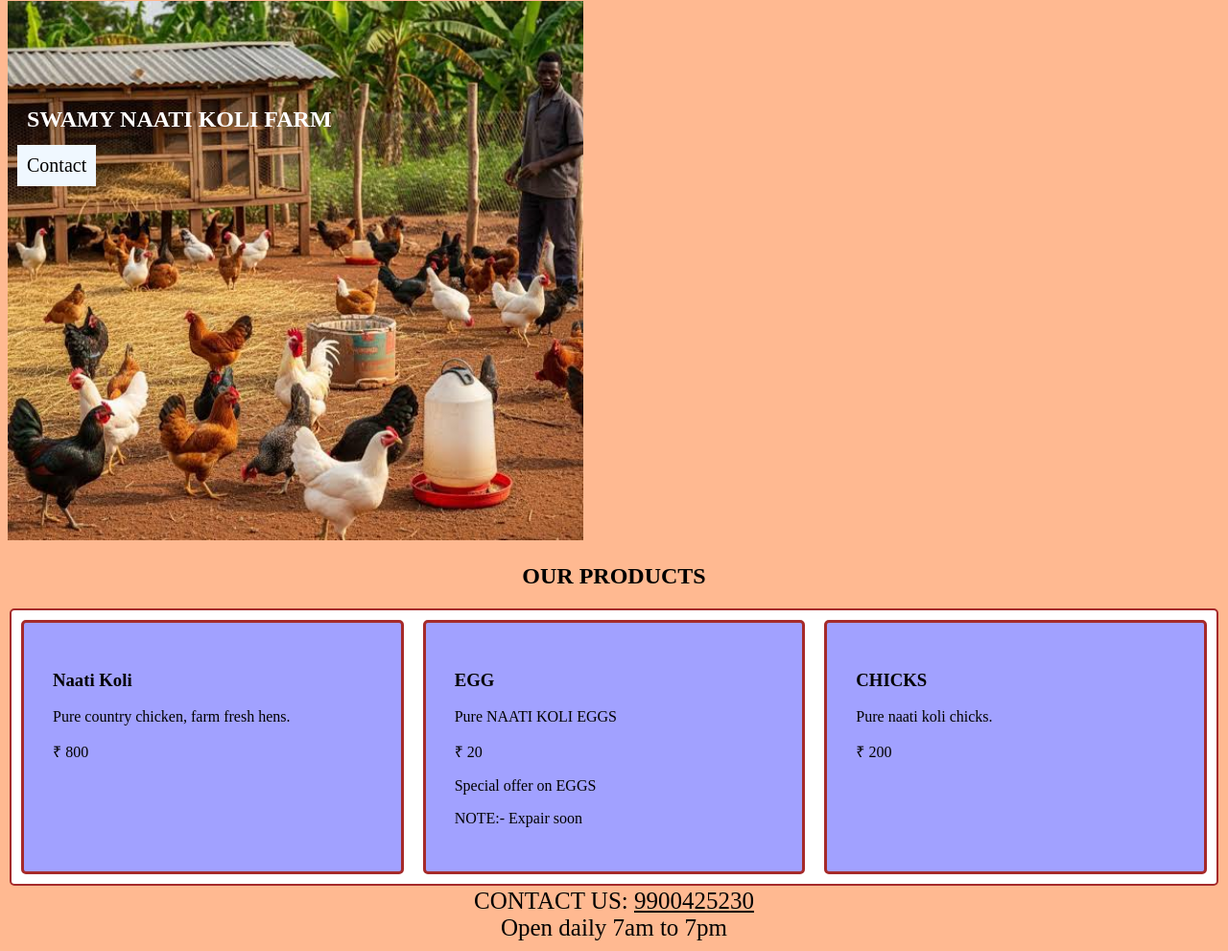
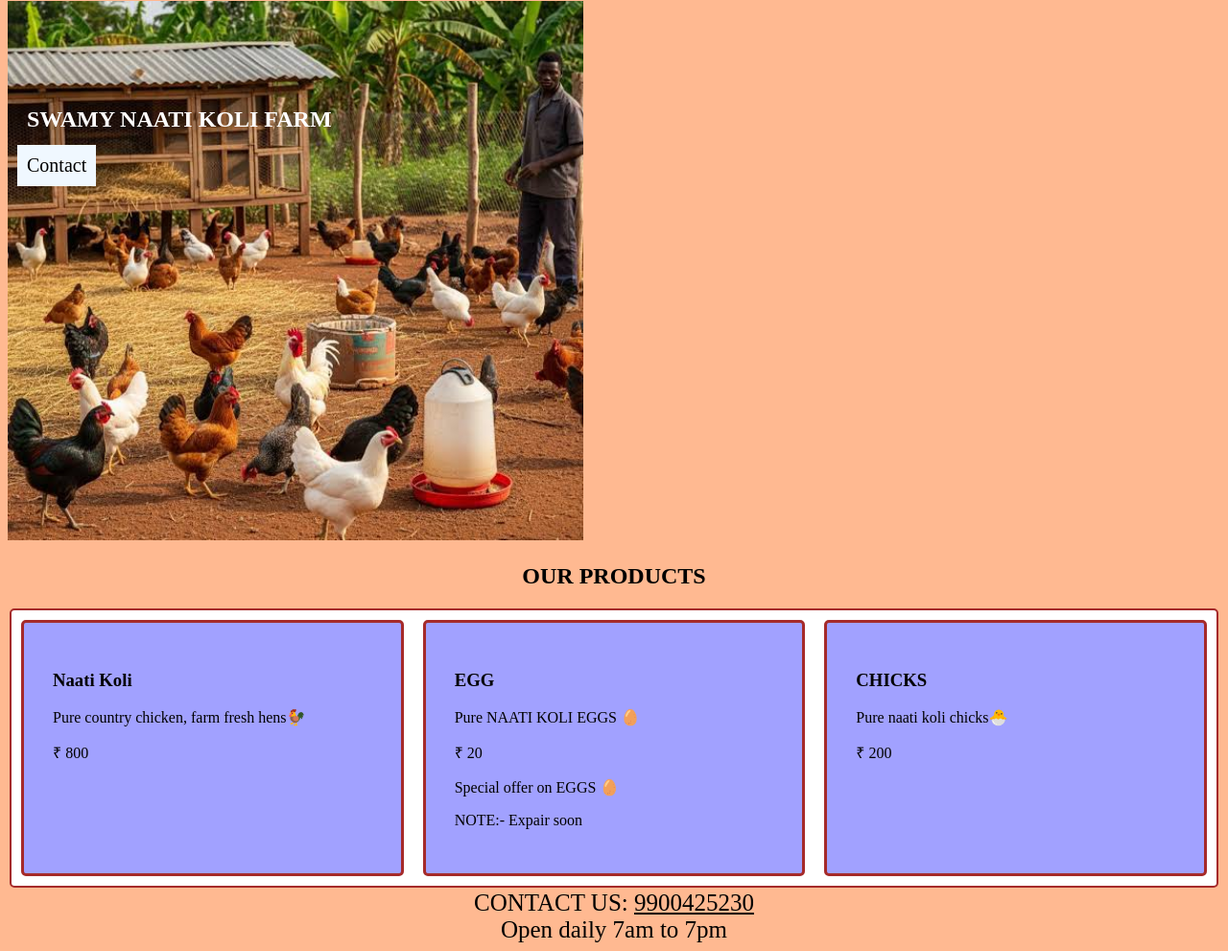
Before and after one commit to Abhinaya-N-ship-it/swamy-naati-koli-farm, a plain HTML site: page index.html in a window 1280 px wide. Shown: the part 160-1151 px from the top of the page at 96% size. Drawn offline with Linux system fonts and the light colour scheme.

Commit message:
typos and new line.

```diff
--- a/index.html
+++ b/index.html
@@ -32,19 +32,19 @@
     <div class="products">
         <div class="card">
             <h3>Naati Koli</h3>
-    <p>Pure country chicken, farm fresh hens.</p>
+    <p>Pure country chicken, farm fresh hens🐓</p>
     <p>₹ 800</p></div>
 
     <div class="card">
             <h3>EGG</h3>
-    <p>Pure NAATI KOLI EGGS</p>
+    <p>Pure NAATI KOLI EGGS 🥚</p>
     <p>₹ 20</p>
-<p>Special offer on EGGS </p>
+<p>Special offer on EGGS 🥚</p>
 <p>NOTE:- Expair soon</p></div>
 
     <div class="card">
             <h3>CHICKS</h3>
-    <p>Pure naati koli chicks.</p>
+    <p>Pure naati koli chicks🐣</p>
     <p>₹ 200</p>
         </div>
     </div>
```
Also changed, not shown: product.html (+3 -3 lines), 1 other file.
